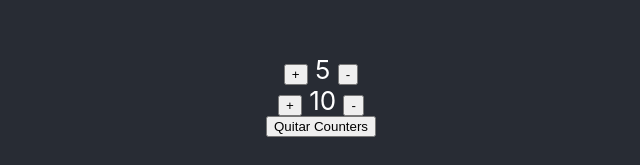
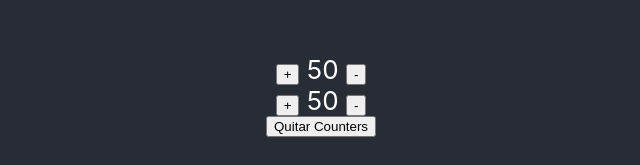
Before and after one commit to fsanchez87/mi-primer-proyecto-react, a React (Create React App) app: page / in a window 1280 px wide. Shown: the part 191-356 px from the top of the page, without its empty margins (319-959 px from the left). Built offline with nearby package versions, Linux system fonts and the light colour scheme.

Commit message:
React - Hooks useEffect

```diff
--- a/src/App.js
+++ b/src/App.js
@@ -1,6 +1,6 @@
 import "./App.css";
 import React, { useState } from "react";
-import Counter from "./components/Counter.jsx";
+import Counter from "./components/CounterFuncional";
 import Estado from "./components/Estado.jsx";
 import Efecto from "./components/Efecto";
 
--- a/src/components/CounterHook.jsx
+++ b/src/components/CounterFuncional.jsx
@@ -12,44 +12,33 @@
     ●    Que podamos decirle al componente si queremos que incremente de 2 en 2, 3 en 3, etc.
  */
 
-import React, { Component, useState } from "react";
-
-// class Counter extends Component {
-//   constructor(props) {
-//     super(props);
-//     this.state = {
-//       counter: this.props.initialValue,
-//     };
-//   }
-
-//   increment = () => {
-//     this.setState({ counter: this.state.counter + this.props.step });
-//   };
-//   decrement = () => {
-//     if (this.state.counter > 0) {
-//       this.setState({ counter: this.state.counter - this.props.step });
-//     }
-//   };
-
-//   render() {
-//     return (
-//       <div className="App">
-//         <button onClick={this.increment}>+</button>
-//         <span> {this.state.counter} </span>
-//         <button onClick={this.decrement}>-</button>
-//       </div>
-//     );
-//   }
-// }
+import React, { useEffect, useState } from "react";
 
 const Counter = (props) => {
   const [counter, setCounter] = useState(props.initialValue);
+
+  //componentDidMount
+  useEffect(() => {
+    console.log("El counter se ha montado");
+    //componentWillUnmount
+    return () => {
+      console.log("El counter se ha desmontado");
+    };
+  }, []);
+  //componentDidUpdate
+  useEffect(() => {
+    console.log("El counter se ha actualizado");
+    if (counter < 50) {
+      setCounter(counter + props.step);
+    }
+  });
+
   const increment = () => {
     setCounter(counter + props.step);
   };
   const decrement = () => {
     if (counter > 0) {
-        setCounter(counter - props.step);
+      setCounter(counter - props.step);
     }
   };
   return (
```
